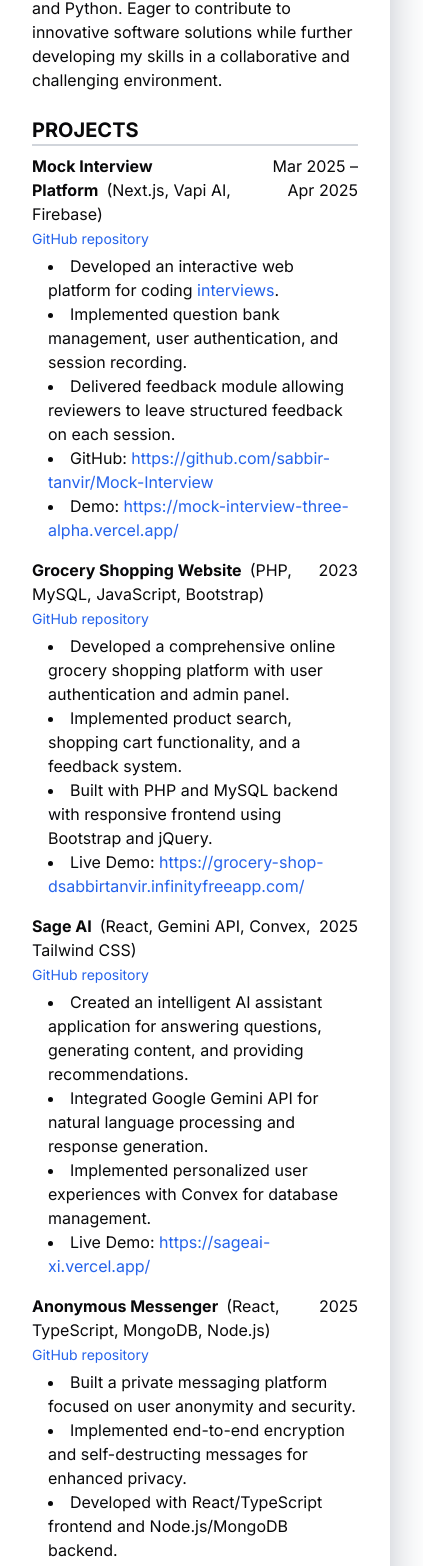
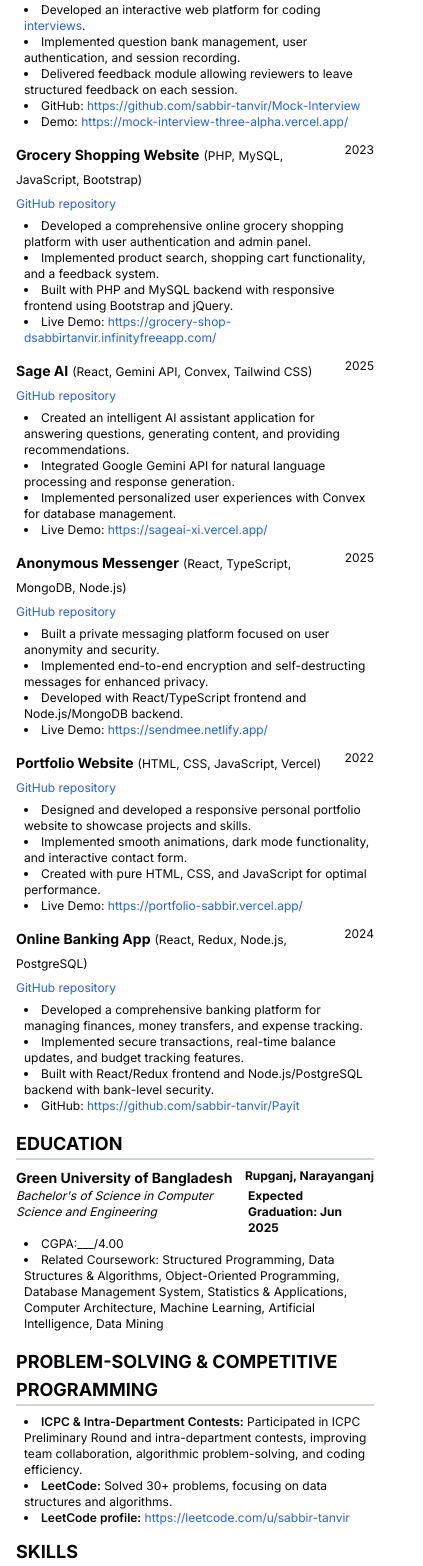
Before and after one commit to sabbir-tanvir/Portfolio-v3, a Next.js app: page /resume in a window 390 px wide. Shown: the part 390-1956 px from the top of the page, 423 px wide, since content can reach past the window. Built offline with nearby package versions, Linux system fonts and the light colour scheme.

Commit message:
added the mobile responsive for mobile in resume page

```diff
--- a/src/app/resume/page.tsx
+++ b/src/app/resume/page.tsx
@@ -11,10 +11,10 @@
 
 
                 {/* Resume Page start */}
-                <div id="resume-content" className="max-w-4xl mx-auto p-8 py-16 dark:bg-[#19191e] shadow-2xl shadow-gray-400 dark:shadow-gray-900">
-                    <header className="text-center mb-6">
-                        <h1 className="text-3xl text-black dark:text-white font-bold">MD Sabbir Mahmud Tanvir</h1>
-                        <div className="flex justify-center space-x-2 text-sm mt-2">
+                <div id="resume-content" className="max-w-4xl mx-auto p-4 sm:p-8 py-10 sm:py-16 dark:bg-[#19191e] shadow-2xl shadow-gray-400 dark:shadow-gray-900">
+                    <header className="text-center mb-4 sm:mb-6">
+                        <h1 className="text-2xl sm:text-3xl text-black dark:text-white font-bold">MD Sabbir Mahmud Tanvir</h1>
+                        <div className="flex justify-center flex-wrap space-x-1 sm:space-x-2 text-xs sm:text-sm mt-2">
                             <span>sabbirmahmdtanvir@gmail.com</span>
                             <span>|</span>
                             <span>+880-17773576__</span>
@@ -25,9 +25,9 @@
                         </div>
                     </header>
 
-                    <section className="mb-6">
-                        <h2 className="text-xl font-bold uppercase border-b-2 border-gray-300 mb-2">SUMMARY</h2>
-                        <p>
+                    <section className="mb-4 sm:mb-6">
+                        <h2 className="text-lg sm:text-xl font-bold uppercase border-b-2 border-gray-300 mb-2">SUMMARY</h2>
+                        <p className="text-xs sm:text-base">
                             Passionate computer science student with a strong foundation in data structures, algorithms, and full-stack
                             development. Currently gaining hands-on experience with technologies like Node.js, React.js, and Python.
                             Eager to contribute to innovative software solutions while further developing my skills in a collaborative and
@@ -35,140 +35,140 @@
                         </p>
                     </section>
 
-                    <section className="mb-6">
-                        <h2 className="text-xl font-bold uppercase border-b-2 border-gray-300 mb-2">PROJECTS</h2>
+                    <section className="mb-4 sm:mb-6">
+                        <h2 className="text-lg sm:text-xl font-bold uppercase border-b-2 border-gray-300 mb-2">PROJECTS</h2>
 
-                        <div className="mb-4">
+                        <div className="mb-3 sm:mb-4">
                             <div className="flex justify-between mb-1">
                                 <div>
-                                    <h3 className="font-bold inline">Mock Interview Platform</h3>
-                                    <span className="ml-2">(Next.js, Vapi AI, Firebase)</span>
+                                    <h3 className="font-bold text-sm sm:text-base inline">Mock Interview Platform</h3>
+                                    <span className="ml-1 sm:ml-2 text-xs sm:text-sm">(Next.js, Vapi AI, Firebase)</span>
                                     <div>
-                                        <a href="https://github.com/sabbir-tanvir/Mock-Interview" className="text-blue-600 text-sm hover:underline">GitHub repository</a>
+                                        <a href="https://github.com/sabbir-tanvir/Mock-Interview" className="text-blue-600 text-xs sm:text-sm hover:underline">GitHub repository</a>
                                     </div>
                                 </div>
-                                <div className="text-right">Mar 2025 – Apr 2025</div>
+                                <div className="text-right text-xs sm:text-sm">Mar 2025 – Apr 2025</div>
                             </div>
-                            <ul className="list-disc list-inside ml-4">
+                            <ul className="list-disc list-inside ml-2 text-xs sm:text-base">
                                 <li>Developed an interactive web platform for coding <a href="#" className="text-blue-600 hover:underline">interviews</a>.</li>
                                 <li>Implemented question bank management, user authentication, and session recording.</li>
                                 <li>Delivered feedback module allowing reviewers to leave structured feedback on each session.</li>
-                                <li>GitHub: <a href="https://github.com/sabbir-tanvir/Mock-Interview" className="text-blue-600 hover:underline">https://github.com/sabbir-tanvir/Mock-Interview</a></li>
-                                <li>Demo: <a href="https://mock-interview-three-alpha.vercel.app/" className="text-blue-600 hover:underline">https://mock-interview-three-alpha.vercel.app/</a></li>
+                                <li>GitHub: <a href="https://github.com/sabbir-tanvir/Mock-Interview" className="text-blue-600 hover:underline text-xs sm:text-base">https://github.com/sabbir-tanvir/Mock-Interview</a></li>
+                                <li>Demo: <a href="https://mock-interview-three-alpha.vercel.app/" className="text-blue-600 hover:underline text-xs sm:text-base">https://mock-interview-three-alpha.vercel.app/</a></li>
                             </ul>
                         </div>
 
-                        <div className="mb-4">
+                        <div className="mb-3 sm:mb-4">
                             <div className="flex justify-between mb-1">
                                 <div>
-                                    <h3 className="font-bold inline">Grocery Shopping Website</h3>
-                                    <span className="ml-2">(PHP, MySQL, JavaScript, Bootstrap)</span>
+                                    <h3 className="font-bold text-sm sm:text-base inline">Grocery Shopping Website</h3>
+                                    <span className="ml-1 sm:ml-2 text-xs sm:text-sm">(PHP, MySQL, JavaScript, Bootstrap)</span>
                                     <div>
-                                        <a href="https://github.com/sabbir-tanvir/Grocery-Shopping-Website" className="text-blue-600 text-sm hover:underline">GitHub repository</a>
+                                        <a href="https://github.com/sabbir-tanvir/Grocery-Shopping-Website" className="text-blue-600 text-xs sm:text-sm hover:underline">GitHub repository</a>
                                     </div>
                                 </div>
-                                <div className="text-right">2023</div>
+                                <div className="text-right text-xs sm:text-sm">2023</div>
                             </div>
-                            <ul className="list-disc list-inside ml-4">
+                            <ul className="list-disc list-inside ml-2 text-xs sm:text-base">
                                 <li>Developed a comprehensive online grocery shopping platform with user authentication and admin panel.</li>
                                 <li>Implemented product search, shopping cart functionality, and a feedback system.</li>
                                 <li>Built with PHP and MySQL backend with responsive frontend using Bootstrap and jQuery.</li>
-                                <li>Live Demo: <a href="https://grocery-shop-dsabbirtanvir.infinityfreeapp.com/" className="text-blue-600 hover:underline">https://grocery-shop-dsabbirtanvir.infinityfreeapp.com/</a></li>
+                                <li>Live Demo: <a href="https://grocery-shop-dsabbirtanvir.infinityfreeapp.com/" className="text-blue-600 hover:underline text-xs sm:text-base">https://grocery-shop-dsabbirtanvir.infinityfreeapp.com/</a></li>
                             </ul>
                         </div>
 
-                        <div className="mb-4">
+                        <div className="mb-3 sm:mb-4">
                             <div className="flex justify-between mb-1">
                                 <div>
-                                    <h3 className="font-bold inline">Sage AI</h3>
-                                    <span className="ml-2">(React, Gemini API, Convex, Tailwind CSS)</span>
+                                    <h3 className="font-bold text-sm sm:text-base inline">Sage AI</h3>
+                                    <span className="ml-1 sm:ml-2 text-xs sm:text-sm">(React, Gemini API, Convex, Tailwind CSS)</span>
                                     <div>
-                                        <a href="https://github.com/sabbir-tanvir/Sage-Ai" className="text-blue-600 text-sm hover:underline">GitHub repository</a>
+                                        <a href="https://github.com/sabbir-tanvir/Sage-Ai" className="text-blue-600 text-xs sm:text-sm hover:underline">GitHub repository</a>
                                     </div>
                                 </div>
-                                <div className="text-right">2025</div>
+                                <div className="text-right text-xs sm:text-sm">2025</div>
                             </div>
-                            <ul className="list-disc list-inside ml-4">
+                            <ul className="list-disc list-inside ml-2 text-xs sm:text-base">
                                 <li>Created an intelligent AI assistant application for answering questions, generating content, and providing recommendations.</li>
                                 <li>Integrated Google Gemini API for natural language processing and response generation.</li>
                                 <li>Implemented personalized user experiences with Convex for database management.</li>
-                                <li>Live Demo: <a href="https://sageai-xi.vercel.app/" className="text-blue-600 hover:underline">https://sageai-xi.vercel.app/</a></li>
+                                <li>Live Demo: <a href="https://sageai-xi.vercel.app/" className="text-blue-600 hover:underline text-xs sm:text-base">https://sageai-xi.vercel.app/</a></li>
                             </ul>
                         </div>
 
-                        <div className="mb-4">
+                        <div className="mb-3 sm:mb-4">
                             <div className="flex justify-between mb-1">
                                 <div>
-                                    <h3 className="font-bold inline">Anonymous Messenger</h3>
-                                    <span className="ml-2">(React, TypeScript, MongoDB, Node.js)</span>
+                                    <h3 className="font-bold text-sm sm:text-base inline">Anonymous Messenger</h3>
+                                    <span className="ml-1 sm:ml-2 text-xs sm:text-sm">(React, TypeScript, MongoDB, Node.js)</span>
                                     <div>
-                                        <a href="https://github.com/sabbir-tanvir/Send-Me-" className="text-blue-600 text-sm hover:underline">GitHub repository</a>
+                                        <a href="https://github.com/sabbir-tanvir/Send-Me-" className="text-blue-600 text-xs sm:text-sm hover:underline">GitHub repository</a>
                                     </div>
                                 </div>
-                                <div className="text-right">2025</div>
+                                <div className="text-right text-xs sm:text-sm">2025</div>
                             </div>
-                            <ul className="list-disc list-inside ml-4">
+                            <ul className="list-disc list-inside ml-2 text-xs sm:text-base">
                                 <li>Built a private messaging platform focused on user anonymity and security.</li>
                                 <li>Implemented end-to-end encryption and self-destructing messages for enhanced privacy.</li>
                                 <li>Developed with React/TypeScript frontend and Node.js/MongoDB backend.</li>
-                                <li>Live Demo: <a href="https://sendmee.netlify.app/" className="text-blue-600 hover:underline">https://sendmee.netlify.app/</a></li>
+                                <li>Live Demo: <a href="https://sendmee.netlify.app/" className="text-blue-600 hover:underline text-xs sm:text-base">https://sendmee.netlify.app/</a></li>
                             </ul>
                         </div>
 
-                        <div className="mb-4">
+                        <div className="mb-3 sm:mb-4">
                             <div className="flex justify-between mb-1">
                                 <div>
-                                    <h3 className="font-bold inline">Portfolio Website</h3>
-                                    <span className="ml-2">(HTML, CSS, JavaScript, Vercel)</span>
+                                    <h3 className="font-bold text-sm sm:text-base inline">Portfolio Website</h3>
+                                    <span className="ml-1 sm:ml-2 text-xs sm:text-sm">(HTML, CSS, JavaScript, Vercel)</span>
                                     <div>
-                                        <a href="https://github.com/sabbir-tanvir/Portfolio" className="text-blue-600 text-sm hover:underline">GitHub repository</a>
+                                        <a href="https://github.com/sabbir-tanvir/Portfolio" className="text-blue-600 text-xs sm:text-sm hover:underline">GitHub repository</a>
                                     </div>
                                 </div>
-                                <div className="text-right">2022</div>
+                                <div className="text-right text-xs sm:text-sm">2022</div>
                             </div>
-                            <ul className="list-disc list-inside ml-4">
+                            <ul className="list-disc list-inside ml-2 text-xs sm:text-base">
                                 <li>Designed and developed a responsive personal portfolio website to showcase projects and skills.</li>
                                 <li>Implemented smooth animations, dark mode functionality, and interactive contact form.</li>
                                 <li>Created with pure HTML, CSS, and JavaScript for optimal performance.</li>
-                                <li>Live Demo: <a href="https://portfolio-sabbir.vercel.app/" className="text-blue-600 hover:underline">https://portfolio-sabbir.vercel.app/</a></li>
+                                <li>Live Demo: <a href="https://portfolio-sabbir.vercel.app/" className="text-blue-600 hover:underline text-xs sm:text-base">https://portfolio-sabbir.vercel.app/</a></li>
                             </ul>
                         </div>
 
-                        <div className="mb-4">
+                        <div className="mb-3 sm:mb-4">
                             <div className="flex justify-between mb-1">
                                 <div>
-                                    <h3 className="font-bold inline">Online Banking App</h3>
-                                    <span className="ml-2">(React, Redux, Node.js, PostgreSQL)</span>
+                                    <h3 className="font-bold text-sm sm:text-base inline">Online Banking App</h3>
+                                    <span className="ml-1 sm:ml-2 text-xs sm:text-sm">(React, Redux, Node.js, PostgreSQL)</span>
                                     <div>
-                                        <a href="https://github.com/sabbir-tanvir/Payit" className="text-blue-600 text-sm hover:underline">GitHub repository</a>
+                                        <a href="https://github.com/sabbir-tanvir/Payit" className="text-blue-600 text-xs sm:text-sm hover:underline">GitHub repository</a>
                                     </div>
                                 </div>
-                                <div className="text-right">2024</div>
+                                <div className="text-right text-xs sm:text-sm">2024</div>
                             </div>
-                            <ul className="list-disc list-inside ml-4">
+                            <ul className="list-disc list-inside ml-2 text-xs sm:text-base">
                                 <li>Developed a comprehensive banking platform for managing finances, money transfers, and expense tracking.</li>
                                 <li>Implemented secure transactions, real-time balance updates, and budget tracking features.</li>
                                 <li>Built with React/Redux frontend and Node.js/PostgreSQL backend with bank-level security.</li>
-                                <li>GitHub: <a href="https://github.com/sabbir-tanvir/Payit" className="text-blue-600 hover:underline">https://github.com/sabbir-tanvir/Payit</a></li>
+                                <li>GitHub: <a href="https://github.com/sabbir-tanvir/Payit" className="text-blue-600 hover:underline text-xs sm:text-base">https://github.com/sabbir-tanvir/Payit</a></li>
                             </ul>
                         </div>
 
                     </section>
 
 
-                    <section className="mb-6">
-                        <h2 className="text-xl font-bold uppercase border-b-2 border-gray-300 mb-2">EDUCATION</h2>
+                    <section className="mb-4 sm:mb-6">
+                        <h2 className="text-lg sm:text-xl font-bold uppercase border-b-2 border-gray-300 mb-2">EDUCATION</h2>
                         <div className="flex justify-between">
                             <div>
                                 <div className='flex justify-between'>
-                                    <h3 className="font-bold">Green University of Bangladesh</h3>
-                                    <p className='font-bold'>Rupganj, Narayanganj</p>
+                                    <h3 className="font-bold text-sm sm:text-base">Green University of Bangladesh</h3>
+                                    <p className='font-bold text-xs sm:text-sm'>Rupganj, Narayanganj</p>
                                 </div>
                                 <div className='flex justify-between'>
-                                <p className="italic">Bachelor's of Science in Computer Science and Engineering</p>
-                                <p className='font-bold'>Expected Graduation: Jun 2025</p>
+                                <p className="italic text-xs sm:text-base">Bachelor's of Science in Computer Science and Engineering</p>
+                                <p className='font-bold text-xs sm:text-sm'>Expected Graduation: Jun 2025</p>
                                 </div>
-                                <ul className="list-disc list-inside ml-4">
+                                <ul className="list-disc list-inside ml-2 text-xs sm:text-base">
                                     <li>CGPA:___/4.00</li>
                                     <li>
                                         Related Coursework: Structured Programming, Data Structures & Algorithms, Object-Oriented
@@ -183,9 +183,9 @@
                     </section>
 
 
-                    <section className="mb-4">
-                        <h2 className="text-xl font-bold uppercase border-b-2 border-gray-300 mb-2">Problem-Solving & Competitive Programming</h2>
-                        <ul className="list-disc list-inside ml-4">
+                    <section className="mb-3 sm:mb-4">
+                        <h2 className="text-lg sm:text-xl font-bold uppercase border-b-2 border-gray-300 mb-2">Problem-Solving & Competitive Programming</h2>
+                        <ul className="list-disc list-inside ml-2 text-xs sm:text-base">
                             <li>
                                 <span className="font-semibold">ICPC & Intra-Department Contests:</span> Participated in ICPC Preliminary Round and intra-department contests,
                                 improving team collaboration, algorithmic problem-solving, and coding efficiency.
@@ -194,14 +194,14 @@
                                 <span className="font-semibold">LeetCode:</span> Solved 30+ problems, focusing on data structures and algorithms.
                             </li>
                             <li>
-                                <span className="font-semibold">LeetCode profile:</span> <a href="https://leetcode.com/u/sabbir-tanvir" className="text-blue-600 hover:underline">https://leetcode.com/u/sabbir-tanvir</a>
+                                <span className="font-semibold">LeetCode profile:</span> <a href="https://leetcode.com/u/sabbir-tanvir" className="text-blue-600 hover:underline text-xs sm:text-base">https://leetcode.com/u/sabbir-tanvir</a>
                             </li>
                         </ul>
                     </section>
 
                     <section>
-                        <h2 className="text-xl font-bold uppercase border-b-2 border-gray-300 mb-2">SKILLS</h2>
-                        <ul className="list-none ml-4">
+                        <h2 className="text-lg sm:text-xl font-bold uppercase border-b-2 border-gray-300 mb-2">SKILLS</h2>
+                        <ul className="list-none ml-2 text-xs sm:text-base">
                             <li><span className="font-semibold">Programming:</span> C++, Java, Python, JavaScript, HTML/CSS, SQL, MongoDB</li>
                             <li><span className="font-semibold">Frameworks & Libraries:</span> Node.js, Express.js, Django, NumPy, Pandas</li>
                             <li><span className="font-semibold">Technical:</span> RESTful API Development, Web development, Machine Learning</li>
```
